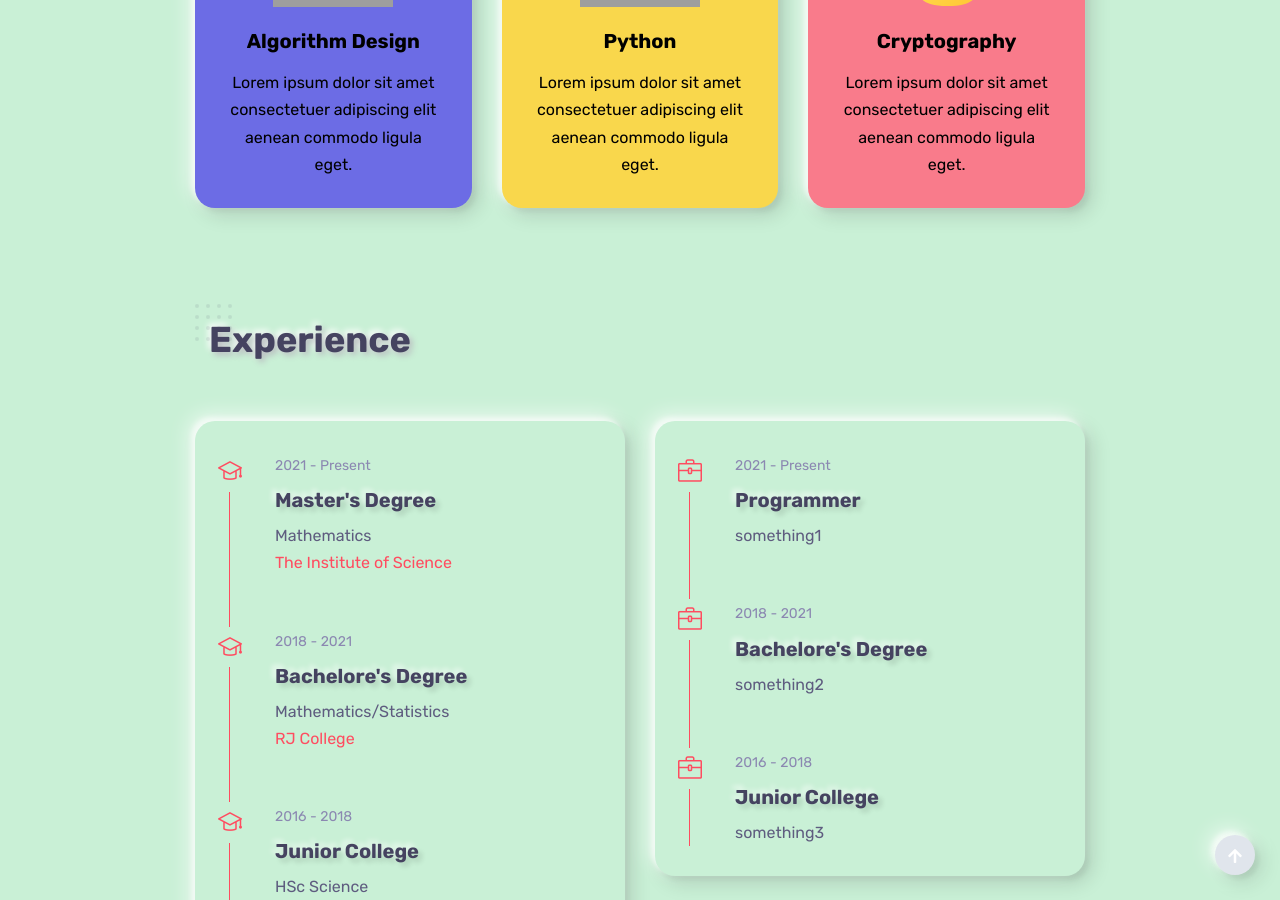
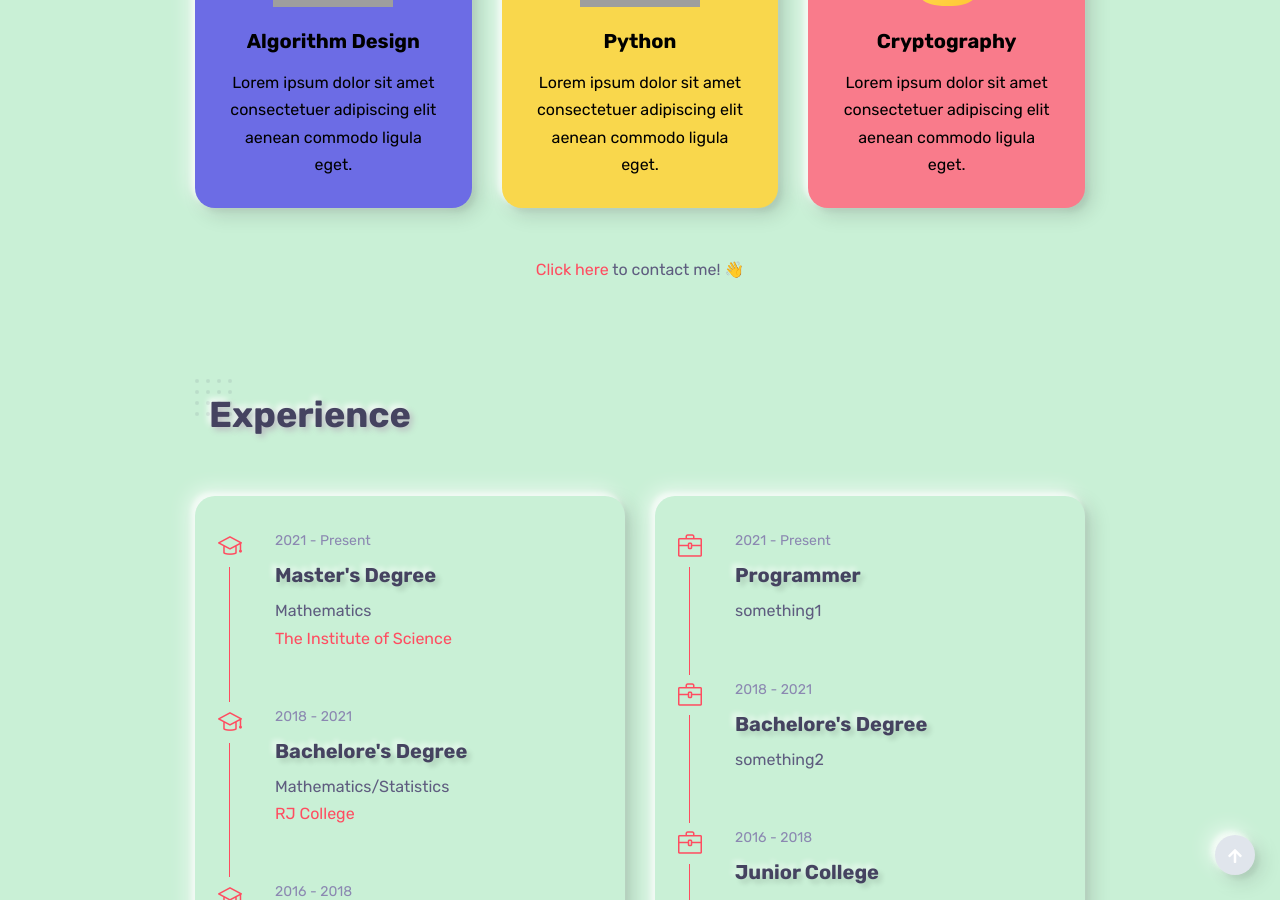
Before and after one commit to primepatel/primepatel.github.io, a Jekyll site: the page built from index.markdown, in a window 1280 px wide and 900 px high, scrolled down 1849 px. Built offline with Jekyll 4.4.1, drawn with Linux system fonts in a browser that asks for light colours; grey boxes are pictures that could not be loaded.

Commit message:
section2 data file edited

```diff
--- a/_data/section2.yml
+++ b/_data/section2.yml
@@ -22,3 +22,9 @@ skills:
     img: assets/images/service-3.svg
     text: Lorem ipsum dolor sit amet consectetuer adipiscing elit aenean commodo ligula eget.
     text_color: "000000"
+
+btn:
+  show: true
+  linktext: Click here
+  link: "#contact"
+  text: " to contact me! 👋"
```
